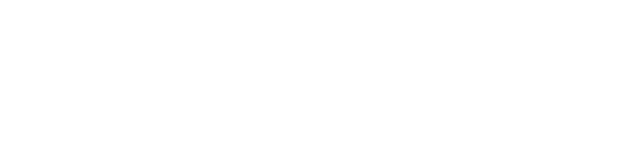
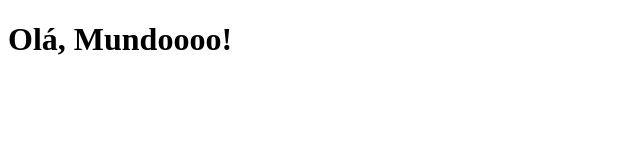
Before and after one commit to GersonESS/Guia-de-uso-github-Desktop, a plain HTML site: page index.html in a window 1280 px wide. Shown: the whole page, without its empty margins (0-640 px from the left). Drawn offline with Linux system fonts and the light colour scheme.

Commit message:
Add files via upload

```diff
--- a/index.html
+++ b/index.html
@@ -4,9 +4,9 @@
     <meta charset="UTF-8">
     <meta http-equiv="X-UA-Compatible" content="IE=edge">
     <meta name="viewport" content="width=device-width, initial-scale=1.0">
-    <title>Projeto GitHub Desktop </title>
+    <title>Document</title>
 </head>
 <body>
-
+    <h1>Olá, Mundoooo!</h1>
 </body>
 </html>
```
